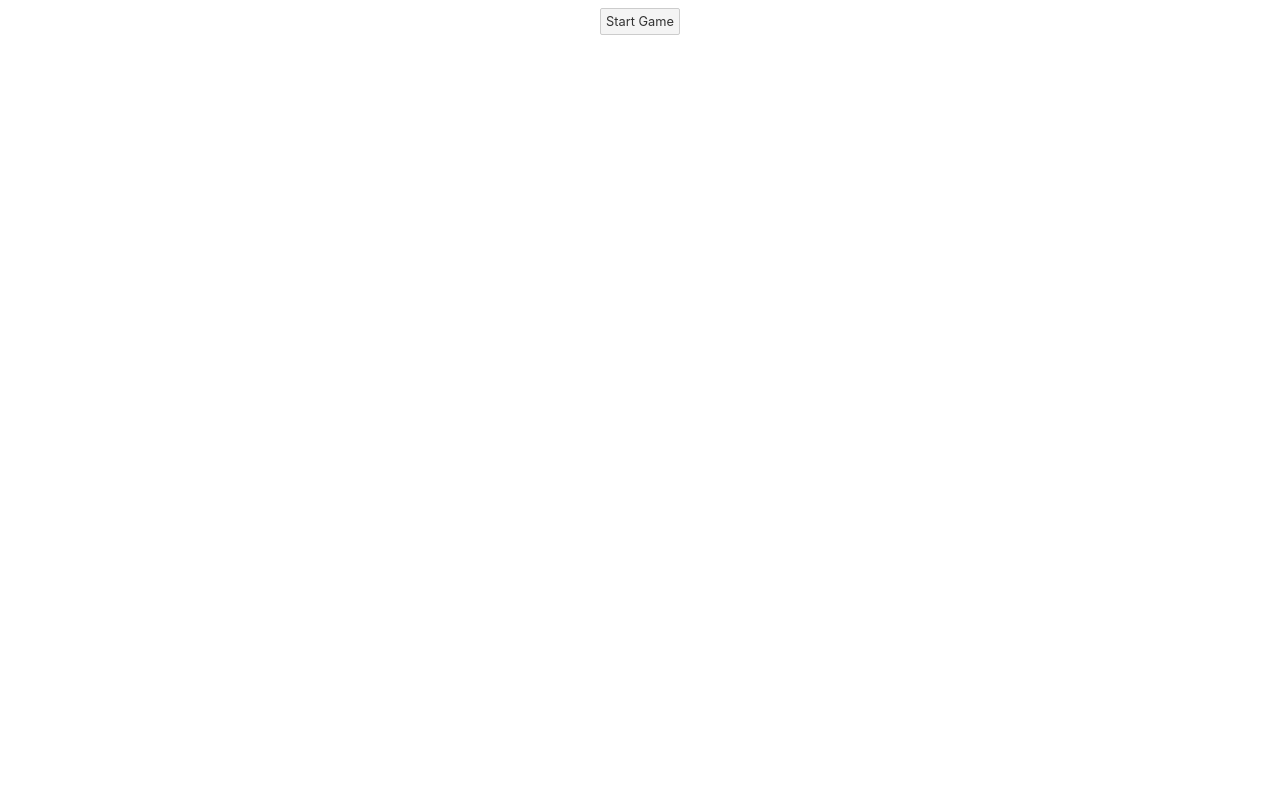
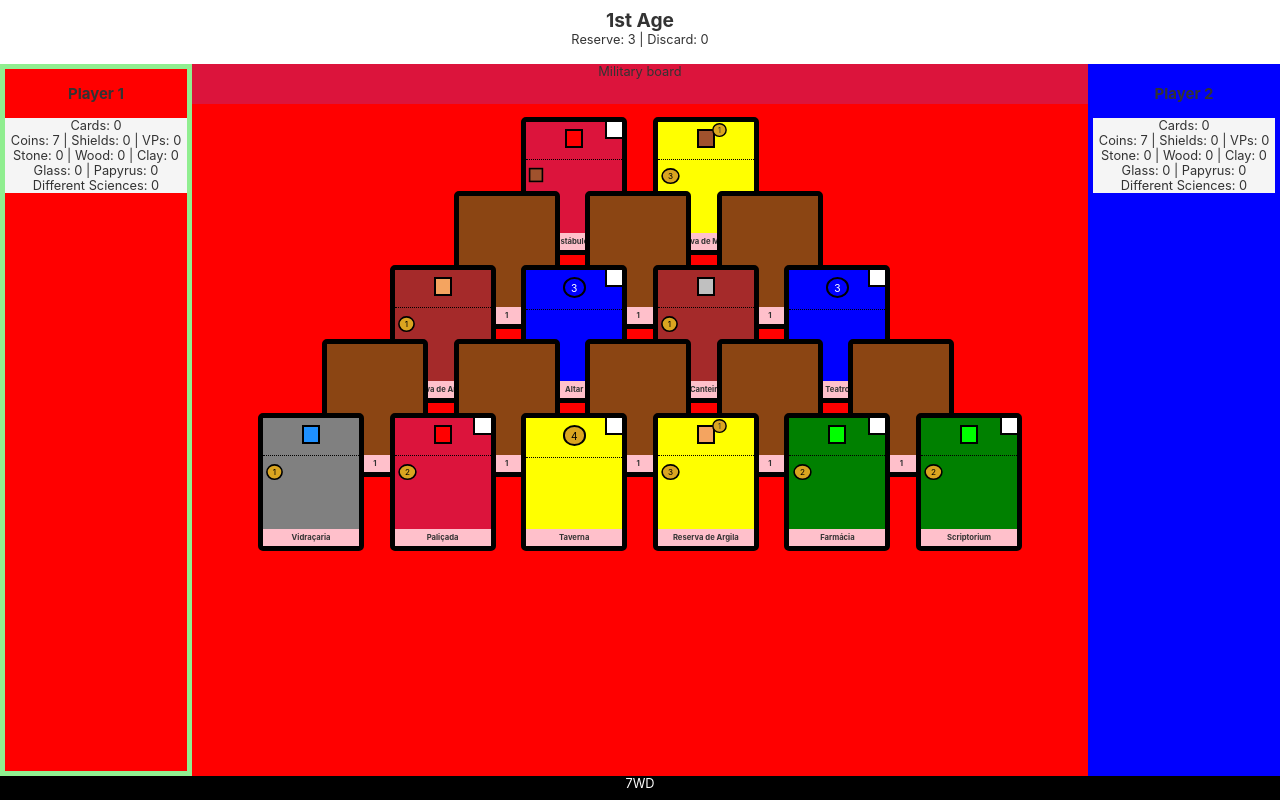
Before and after one commit to leobetosouza/7wd, a Svelte app: page / in a window 1280 px wide. Built offline with nearby package versions, Linux system fonts and the light colour scheme.

Commit message:
refactoring grid layout to add areas for military board, header and footer

```diff
--- a/public/global.css
+++ b/public/global.css
@@ -11,7 +11,7 @@ html {
 body {
 	color: #333;
 	margin: 0;
-	padding: 8px 0;
+	padding: 0;
 	box-sizing: border-box;
 	font-family: -apple-system, BlinkMacSystemFont, "Segoe UI", Roboto, Oxygen-Sans, Ubuntu, Cantarell, "Helvetica Neue", sans-serif;
 }
--- a/src/App.svelte
+++ b/src/App.svelte
@@ -3,7 +3,8 @@
 
 	import PlayerTableau from './components/player/PlayerTableau.svelte';
 	import MainTable from './components/table/MainTable.svelte';
-	import EndGameTable from './components/endgame/EndGameTable.svelte'
+	import EndGameTable from './components/endgame/EndGameTable.svelte';
+	import MilitaryBoard from './components/MilitaryBoard.svelte';
 
 	import { currentPlayer, agePromise, currentAgeName, playerOne, playerTwo, reserve, discard, hasGameEnded } from './stores';
 
@@ -22,6 +23,8 @@
 			{ name: 'Player 1', color: 'red' },
 			{ name: 'Player 2', color: 'blue' }
 		);
+
+		startGame();
 	});
 
 	beforeUpdate(() => {
@@ -33,9 +36,7 @@
 </script>
 
 <main>
-	{#if isGameStarted}
-		<h1 style="margin: 0">{@html ($hasGameEnded ? 'GAME&apos;s END' : $currentAgeName)}</h1>
-	{:else}
+	{#if !isGameStarted}
 		<button on:click|once={startGame}>Start Game</button>
 	{/if}
 
@@ -43,15 +44,22 @@
 		{#await $agePromise}
 			<p>waiting cards...</p>
 		{:then}
-				<p style="margin-top: 0">Reserve: {$reserve.length} | Discard: {$discard.length}</p>
 				<section class="gametable" style="--bgcolor:{$currentPlayer.getColor()}">
-					<PlayerTableau player={$playerOne} />
-					<PlayerTableau player={$playerTwo} />
+					<header class="header">
+						<h1 style="margin: 0">{@html ($hasGameEnded ? 'GAME&apos;s END' : $currentAgeName)}</h1>
+						Reserve: {$reserve.length} | Discard: {$discard.length}
+					</header>
+					<PlayerTableau player={$playerOne} gridArea="player1" />
+					<PlayerTableau player={$playerTwo} gridArea="player2"/>
 					{#if $hasGameEnded}
 						<EndGameTable />
 					{:else}
+						<MilitaryBoard />
 						<MainTable />
 					{/if}
+					<footer class="footer">
+						7WD
+					</footer>
 				</section>
 		{:catch error}
 			<p style="color: red">{error.message}</p>
@@ -71,10 +79,32 @@
 	.gametable {
 		background: var(--bgcolor);
 		display: grid;
-		grid-gap: 1rem;
 
-		grid-template-areas: "player1 maintable player2";
-		grid-template-columns: 1fr auto 1fr;
+		grid-template-areas: "header header header" "player1 military player2" "player1 maintable player2" "footer footer footer";
+		grid-template-columns: 15% auto 15%;
+		grid-template-rows: 8% 5% auto 3%;
+
+		justify-content: stretch;
+
+		position: absolute;
+		top: 0;
+		left: 0;
+		width: 100%;
+		height: 100%;
+	}
+
+	.header	{
+		grid-area: header;
+		background: #fff;
+		text-align: center;
+		padding: 8px 0;
+	}
+
+	.footer	{
+		grid-area: footer;
+		background: #000;
+		color: #fff;
+		text-align: center;
 	}
 
 
--- /dev/null
+++ b/src/components/MilitaryBoard.svelte
@@ -0,0 +1,14 @@
+<script>
+
+</script>
+
+<div class="military-board">
+    Military board
+</div>
+
+<style>
+    .military-board {
+        grid-area: military;
+        background: crimson;
+    }
+</style>
--- a/src/components/player/PlayerTableau.svelte
+++ b/src/components/player/PlayerTableau.svelte
@@ -4,11 +4,12 @@
     import { currentPlayer } from '../../stores';
 
     export let player;
+    export let gridArea;
 
     const { tableau, color, coins, vps, name, shields, stone, wood, clay, papyrus, glass, differentSciences } = player;
 </script>
 
-<section class="player-tableau player-color-{$color} {$currentPlayer.isCurrentPlayer(player) ? 'player-tableau-active' : '' }">
+<section style="--area: {gridArea}" class="player-tableau player-color-{$color} {$currentPlayer.isCurrentPlayer(player) ? 'player-tableau-active' : '' }">
     <h1>{$name}</h1>
     <p style="background: whitesmoke">
         Cards: {$tableau.length}
@@ -31,6 +32,9 @@
 </section>
 
 <style>
+    .player-tableau {
+        grid-area: var(--area);
+    }
     .player-color-red {
 		background: red;
         border: 5px solid red;
--- a/src/components/table/MainTable.svelte
+++ b/src/components/table/MainTable.svelte
@@ -30,6 +30,7 @@
 
 	.cards-table {
 		grid-area: maintable;
+		overflow: hidden;
 	}
 
 	.table-row {
```
